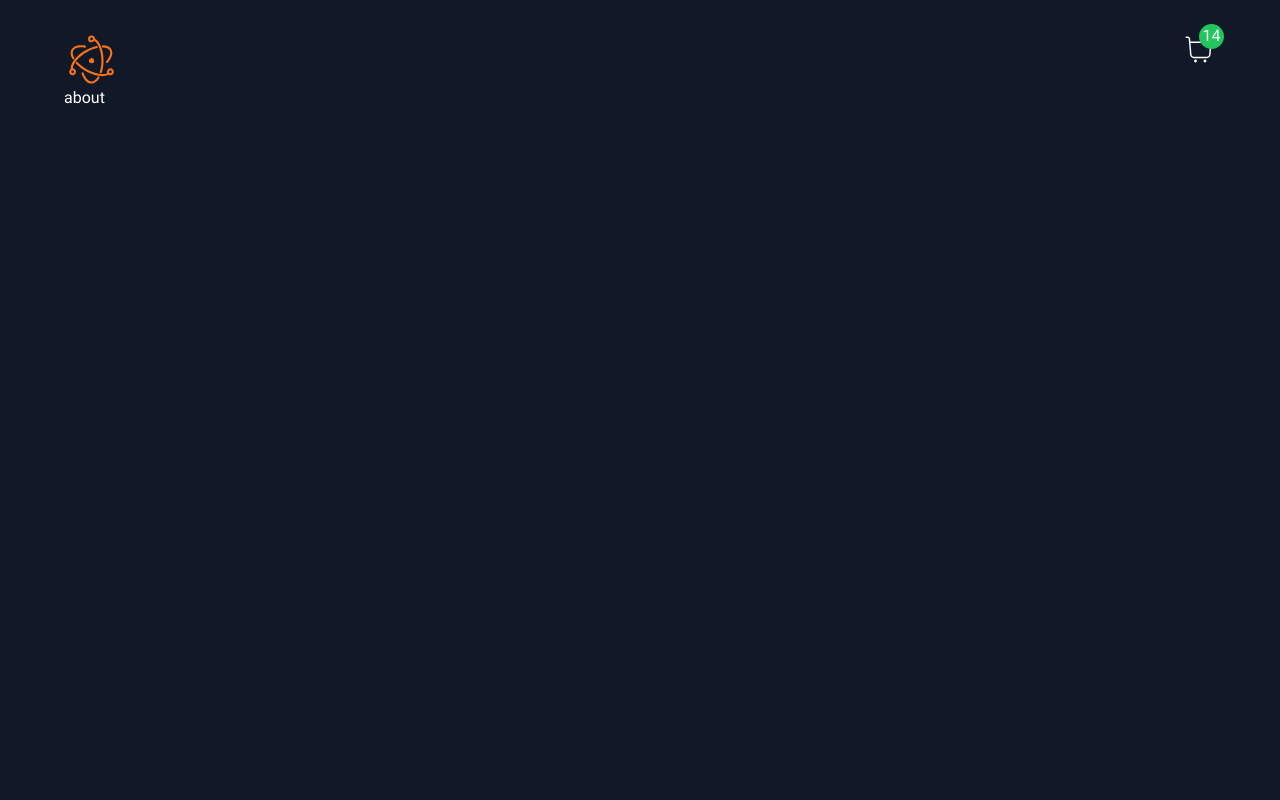
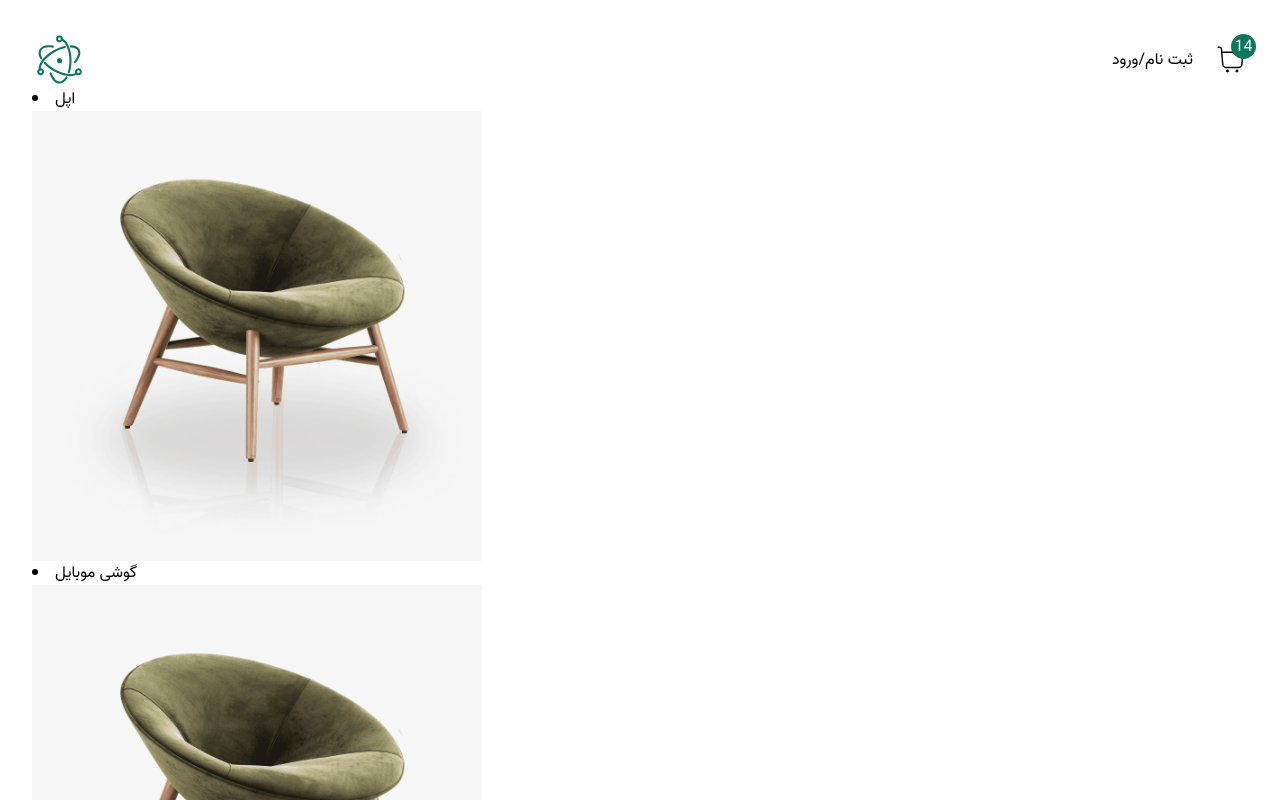
Before and after one commit to zahra-hjri/E-commerce-moon, a Next.js app: page /about in a window 1280 px wide. Shown: the top 800 px of the page. Built offline with nearby package versions, Linux system fonts and the light colour scheme.

Commit message:
added api and product list

```diff
--- /dev/null
+++ b/src/app/api/products/route.js
@@ -0,0 +1,35 @@
+let products = [
+  {
+    id: 1,
+    name: "اپل",
+    price: 2000000,
+    image: "/images/product/product1.1.png",
+  },
+  {
+    id: 2,
+    name: "گوشی موبایل",
+    price: 15000000,
+    image: "/images/product/product1.1.png",
+  },
+  {
+    id: 3,
+    name: "هدفون",
+    price: 5000000,
+    image: "/images/product/product1.1.png",
+  },
+];
+
+export async function GET() {
+    return Response.json(products, { headers: { 'Cache-Control': 'no-store' } });
+  }
+
+export async function POST(req) {
+  try {
+    const body = await req.json();
+    const newProduct = { id: Date.now(), ...body };
+    products.push(newProduct);
+    return Response.json(newProduct, { status: 201 });
+  } catch (error) {
+    return Response.json({ error: "Invalid data" }, { status: 400 });
+  }
+}
--- a/src/app/api/products/route.ts
+++ /dev/null
@@ -1,54 +0,0 @@
-// src/app/api/products/route.ts
-import { NextResponse } from 'next/server';
-import { MongoClient } from 'mongodb';
-
-// اتصال به دیتابیس
-const client = new MongoClient('mongodb://localhost:27017'); // این آدرس رو برای دیتابیس خود تغییر بده
-const dbName = 'store'; // نام دیتابیس
-const collectionName = 'products'; // نام کالکشن (مجموعه داده‌ها)
-
-async function connectToDatabase() {
-  if (!client.isConnected()) {
-    await client.connect();
-  }
-  const db = client.db(dbName);
-  const collection = db.collection(collectionName);
-  return collection;
-}
-
-// ایجاد محصول جدید
-export async function POST(req: Request) {
-  const body = await req.json();
-  const { name, price, image, stock } = body;
-
-  if (!name || !price || !image || stock === undefined) {
-    return NextResponse.json(
-      { message: 'All fields are required' },
-      { status: 400 }
-    );
-  }
-
-  const collection = await connectToDatabase();
-
-  const newProduct = {
-    name,
-    price,
-    image,
-    stock,
-  };
-
-  const result = await collection.insertOne(newProduct);
-
-  return NextResponse.json(
-    { message: 'Product added successfully', productId: result.insertedId },
-    { status: 201 }
-  );
-}
-
-// دریافت تمامی محصولات
-export async function GET() {
-  const collection = await connectToDatabase();
-  const products = await collection.find().toArray();
-
-  return NextResponse.json(products);
-}
--- a/src/app/components/Navbar.tsx
+++ b/src/app/components/Navbar.tsx
@@ -7,12 +7,19 @@ import { IoLogoElectron } from "react-icons/io5";
 const Navbar = () => {
 
   return (
-    <nav className="flex gap-10 min-h-[80px] pt-8 uppercase justify-between bg-gray-900">
-      <IoLogoElectron className='text-orange-500' size={55}/>
-       <div className='relative'>
-        <div className='w-[25px] h-[25px] rounded-full absolute bg-green-500 flex items-center justify-center -top-2 -right-2'>14</div>
+    <nav className="flex gap-10 min-h-[80px] pt-8 uppercase justify-between">
+      <IoLogoElectron className='text-primary-green' size={55}/>
+      <div className="flex gap-5 items-center">
+       <div>
+        <span className='hover:text-primary-green cursor-pointer'>ثبت‌ نام</span>
+        <span>/</span>
+        <span className='hover:text-primary-green cursor-pointer'>ورود</span>
+        </div>
+      <div className='relative'>
+        <div className='w-[25px] h-[25px] text-white rounded-full absolute bg-primary-green flex items-center justify-center -top-2 -right-2'>14</div>
        <CiShoppingCart size={35}/>
        </div>
+      </div>
     </nav>
   )
 }
--- /dev/null
+++ b/src/app/components/ProductList.tsx
@@ -0,0 +1,34 @@
+'use client';
+
+import { useEffect, useState } from 'react';
+import Image from 'next/image';
+
+const ProductList = () => {
+  interface Product {
+    id: number;
+    name: string;
+    price: number;
+    image: string;
+  }
+
+  const [products, setProducts] = useState<Product[]>([]);
+
+
+
+  useEffect(() => {
+    fetch('/api/products')
+      .then(res => res.json())
+      .then((data: Product[]) => setProducts(data))
+      .catch(err => console.error('خطا:', err));
+  }, []);
+    return (
+        <div>
+        {products.map(item=><li key={item.id}>{item.name}
+          <Image src={item.image} alt={item.name} width={450} height={450} unoptimized />
+          {/* <img src={item.image} alt={item.name} /> */}
+        </li>)}
+    </div>
+  )
+}
+
+export default ProductList
--- a/src/app/globals.css
+++ b/src/app/globals.css
@@ -23,8 +23,8 @@
 
 html, body {
   font-family: 'Vazir', sans-serif;
-  background-color: #111827;
-  color: #ffffff;
+  background-color: '#5e626f';
+  color: '#000';
   height: 100%;
   margin: 0;
   padding: 0;
--- a/src/app/layout.tsx
+++ b/src/app/layout.tsx
@@ -1,6 +1,7 @@
 import type { Metadata } from "next";
 import "./globals.css";
 import Navbar from "./components/Navbar";
+import ProductList from "./components/productList";
 
 
 
@@ -22,6 +23,7 @@ export default function RootLayout({
         className='container'
       >
         <Navbar />
+        <ProductList />
         {children}
       </body>
     </html>
--- a/tailwind.config.ts
+++ b/tailwind.config.ts
@@ -10,12 +10,12 @@ export default {
     extend: {
       container: {
         center: true,
-        padding: "4rem",
+        padding: "2rem",
       },
       colors: {
-        primary: "#24262b",
-        "primary-gray": "#5e626f;",
-        "primary-green": "#0D775E;",
+        "primary": "#24262b",
+        "primary-gray": "#5e626f",
+        "primary-green": "#0D775E",
         "red-gray": "#444444",
         "white-100": "#F3F3F3",
       },
```
